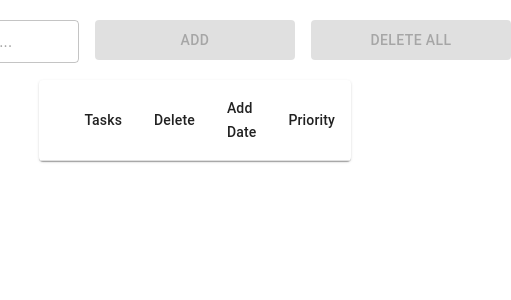
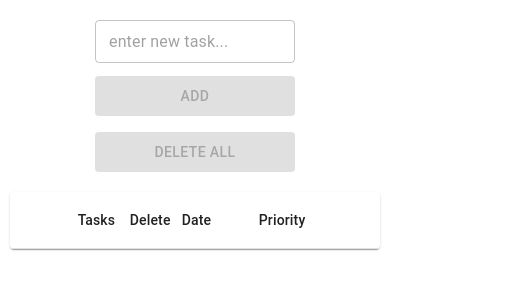
Before and after one commit to mr-fox93/TS-React-Todo, a React (Create React App) app: page / in a window 390 px wide. Shown: the top 300 px of the page, 511 px wide, since content can reach past the window. Built offline with nearby package versions, Linux system fonts and the light colour scheme.

Commit message:
add mobile support from mui

```diff
--- a/src/App.tsx
+++ b/src/App.tsx
@@ -17,6 +17,7 @@ import InputLabel from "@mui/material/InputLabel";
 import MenuItem from "@mui/material/MenuItem";
 import FormControl from "@mui/material/FormControl";
 import Select, { SelectChangeEvent } from "@mui/material/Select";
+import { useTheme } from "@mui/material/styles";
 
 interface Task {
   id: string;
@@ -90,6 +91,8 @@ const TodoTable: React.FC = () => {
           marginBottom: "20px",
           marginTop: "20px",
           alignItems: "center",
+          flexDirection: ["column", "column", "row"],
+          "& > *": { width: ["100%", "auto"] },
         }}
       >
         <TextField
@@ -134,15 +137,15 @@ const TodoTable: React.FC = () => {
           Delete All
         </Button>
       </Box>
-      <Paper sx={{ width: "80%", mb: 2 }}>
+      <Paper sx={{ width: ["95%", "80%"], mb: 2 }}>
         <TableContainer>
-          <Table>
+          <Table sx={{ tableLayout: ["fixed", "auto"] }}>
             <TableHead>
               <TableRow>
                 <TableCell padding="checkbox"></TableCell>
-                <TableCell>Tasks</TableCell>
-                <TableCell>Delete</TableCell>
-                <TableCell>Add Date</TableCell>
+                <TableCell sx={{ width: ["20px", "auto"] }}>Tasks</TableCell>
+                <TableCell sx={{ width: ["20px", "auto"] }}>Delete</TableCell>
+                <TableCell sx={{ width: ["45px", "auto"] }}>Date</TableCell>
                 <TableCell>Priority</TableCell>
               </TableRow>
             </TableHead>
@@ -167,7 +170,7 @@ const TodoTable: React.FC = () => {
                   </TableCell>
                   <TableCell>{task.date}</TableCell>
                   <TableCell style={{ padding: "1rem" }}>
-                    <FormControl fullWidth>
+                    <FormControl fullWidth sx={{ minWidth: ["100px", "auto"] }}>
                       <InputLabel id="demo-simple-select-label">
                         Priority
                       </InputLabel>
```
